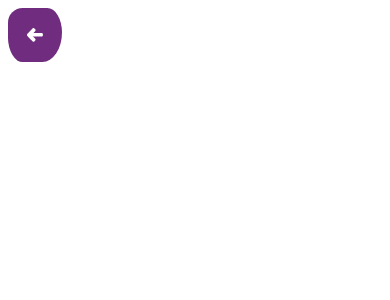
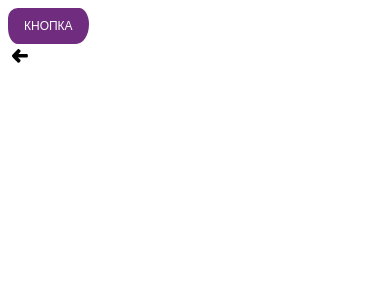
Before and after one commit to Ermekm/animaccord-test, a Vue app: page / in a window 390 px wide. Shown: the top 300 px of the page. Built offline with nearby package versions, Linux system fonts and the light colour scheme.

Commit message:
added: adaptive button

```diff
--- a/src/App.vue
+++ b/src/App.vue
@@ -1,7 +1,6 @@
 <template>
-  <MyButton color="primary" :icon="true" class="btn">
-    <back-icon></back-icon>
-  </MyButton>
+  <MyButton color="primary" class="btn"></MyButton>
+  <back-icon></back-icon>
 </template>
 
 <script>
--- a/src/components/MyButton.vue
+++ b/src/components/MyButton.vue
@@ -85,4 +85,20 @@ export default {
   color: #767679;
   fill: #767679;
 }
+
+@media (max-width: 639px) {
+  .btn {
+    font-size: 12px;
+    line-height: 24px;
+    text-transform: uppercase;
+    color: #fff;
+    fill: #fff;
+    padding: 6px 16px;
+    box-sizing: border-box;
+  }
+
+  .btn.icon-wrapper {
+    padding: 14px;
+  }
+}
 </style>
```
